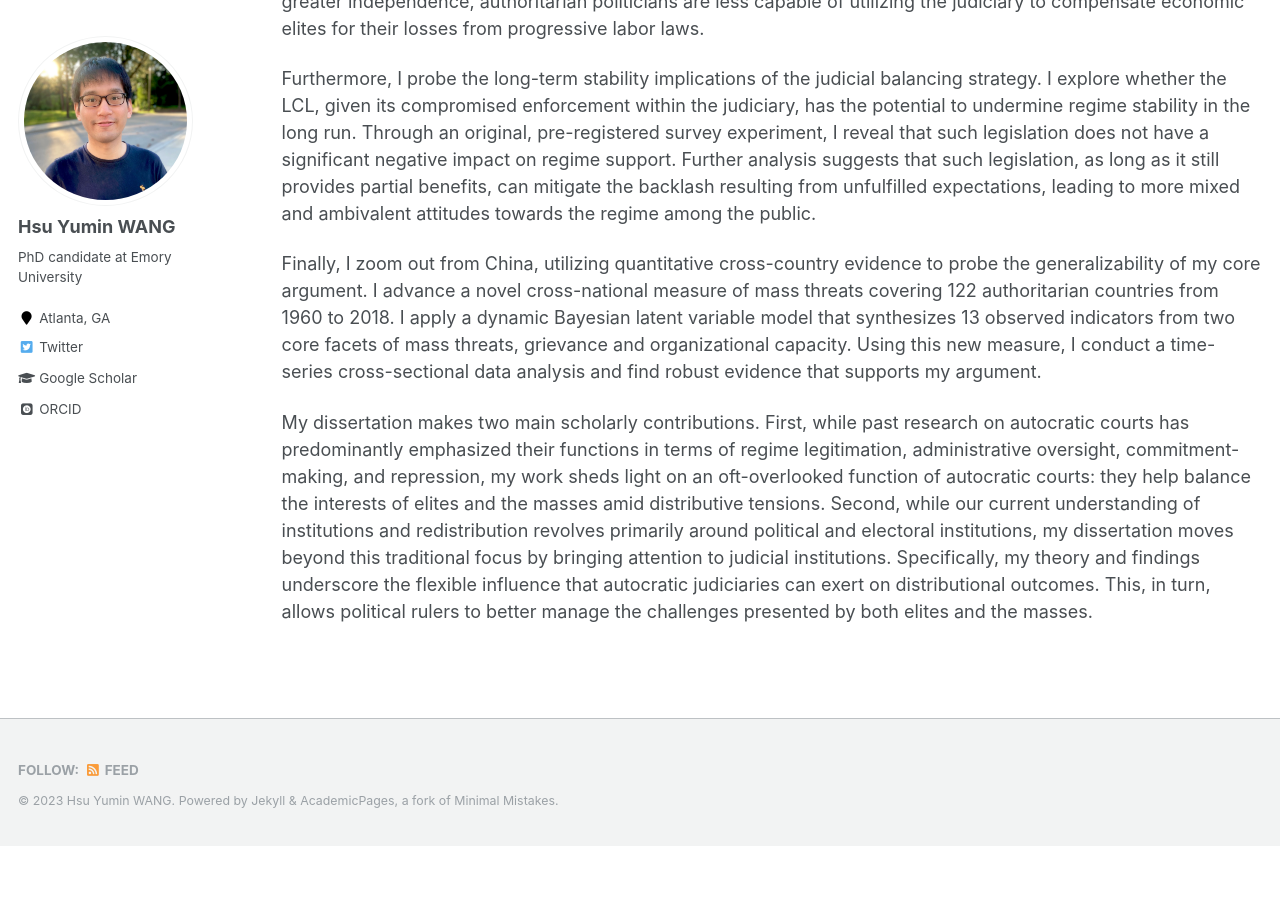
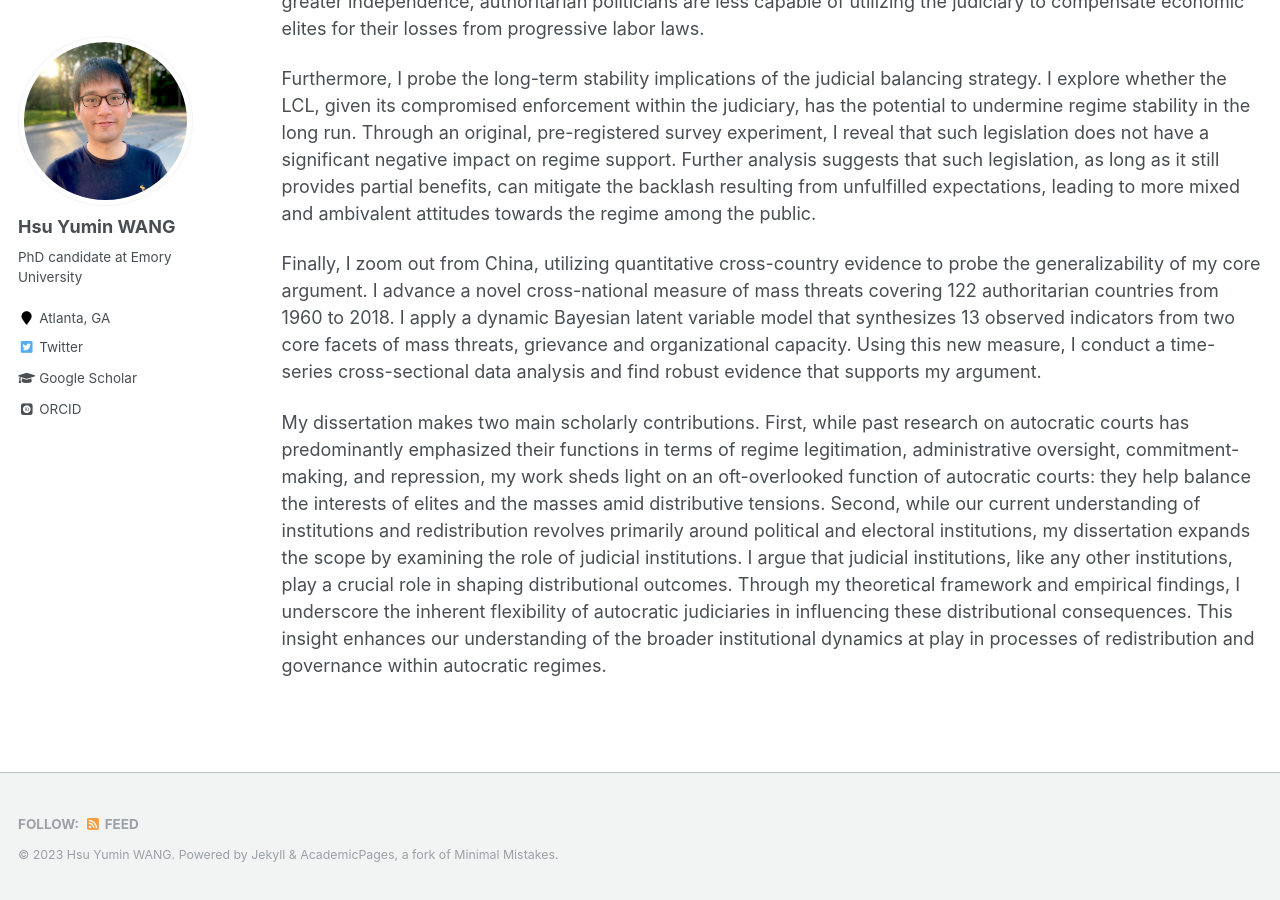
Before and after one commit to hsuyumin/hsuyumin.github.io, a Jekyll site: the page built from _pages/dissertation.md, in a window 1280 px wide and 900 px high, scrolled down 1098 px. Built offline with Jekyll 4.4.1, drawn with Linux system fonts in a browser that asks for light colours; some web fonts are replaced; before the commit the page ends 1944 px from its top, so only the background shows below that.

Commit message:
Update dissertation.md

```diff
--- a/_pages/dissertation.md
+++ b/_pages/dissertation.md
@@ -24,4 +24,4 @@ Furthermore, I probe the long-term stability implications of the judicial balanc
 
 Finally, I zoom out from China, utilizing quantitative cross-country evidence to probe the generalizability of my core argument. I advance a novel cross-national measure of mass threats covering 122 authoritarian countries from 1960 to 2018. I apply a dynamic Bayesian latent variable model that synthesizes 13 observed indicators from two core facets of mass threats, grievance and organizational capacity. Using this new measure, I conduct a time-series cross-sectional data analysis and find robust evidence that supports my argument.
 
-My dissertation makes two main scholarly contributions. First, while past research on autocratic courts has predominantly emphasized their functions in terms of regime legitimation, administrative oversight, commitment-making, and repression, my work sheds light on an oft-overlooked function of autocratic courts: they help balance the interests of elites and the masses amid distributive tensions. Second, while our current understanding of institutions and redistribution revolves primarily around political and electoral institutions, my dissertation moves beyond this traditional focus by bringing attention to judicial institutions. Specifically, my theory and findings underscore the flexible influence that autocratic judiciaries can exert on distributional outcomes. This, in turn, allows political rulers to better manage the challenges presented by both elites and the masses.
+My dissertation makes two main scholarly contributions. First, while past research on autocratic courts has predominantly emphasized their functions in terms of regime legitimation, administrative oversight, commitment-making, and repression, my work sheds light on an oft-overlooked function of autocratic courts: they help balance the interests of elites and the masses amid distributive tensions. Second, while our current understanding of institutions and redistribution revolves primarily around political and electoral institutions, my dissertation expands the scope by examining the role of judicial institutions. I argue that judicial institutions, like any other institutions, play a crucial role in shaping distributional outcomes. Through my theoretical framework and empirical findings, I underscore the inherent flexibility of autocratic judiciaries in influencing these distributional consequences. This insight enhances our understanding of the broader institutional dynamics at play in processes of redistribution and governance within autocratic regimes.
```
